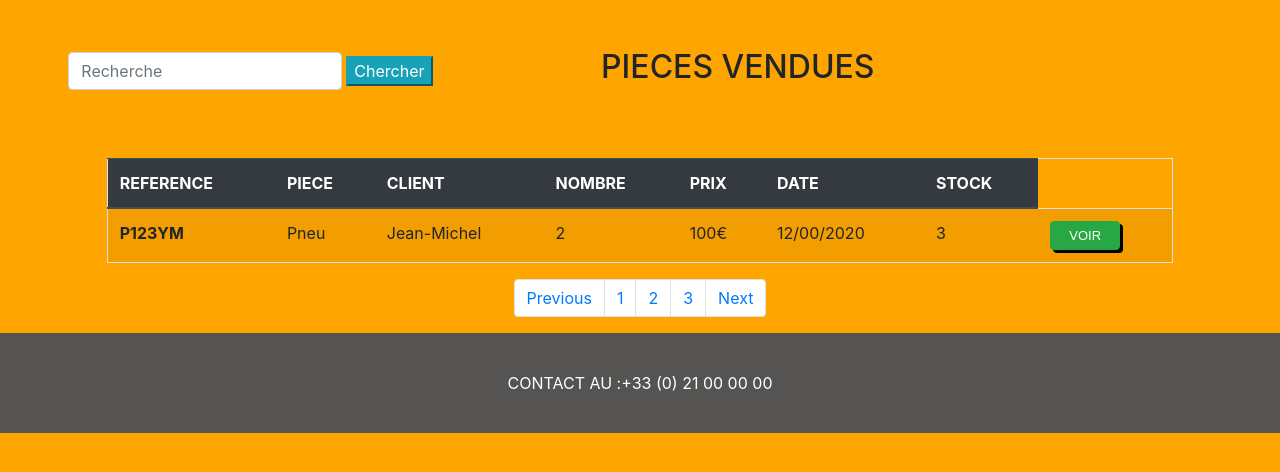
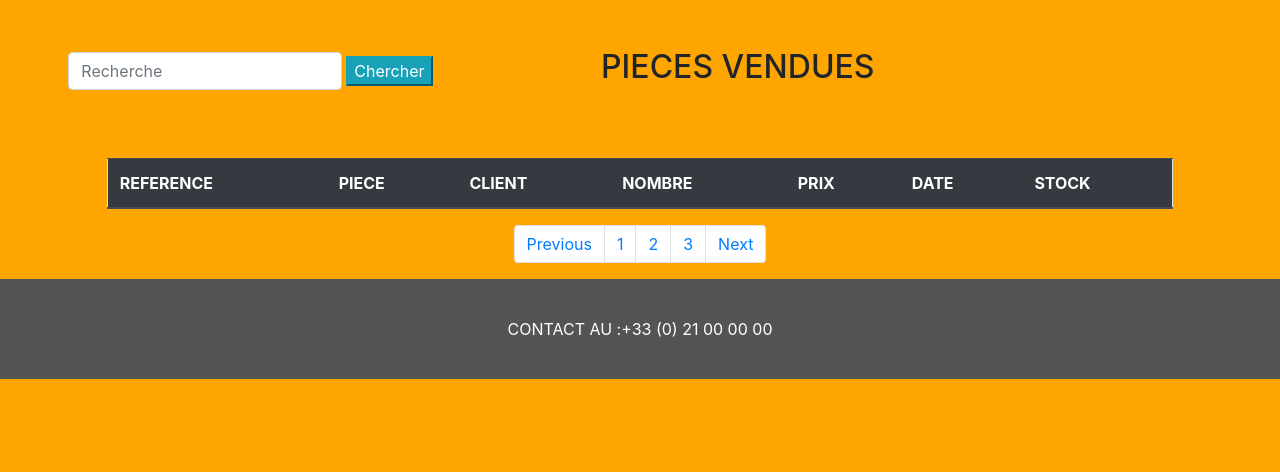
Before and after one commit to theod94/STOCK, a PHP site: page /liste_pieces_vendues.php in a window 1280 px wide. Shown: the part 98-570 px from the top of the page. Run offline with PHP 8.4, Linux system fonts and the light colour scheme; the visitor is signed in with stand-in values (Sample User, id 1); lists and menus that the app fills with data are empty; some libraries are stand-ins or nearby versions.

Commit message:
modification_piece

```diff
--- a/classes/pieces.php
+++ b/classes/pieces.php
@@ -127,8 +127,9 @@
 
         $stmt =  $this->bdd->prepare($update);
         var_dump($stmt);
-        $stmt->execute([':reference' => $this->reference, ':fabriquant' =>  $this->fabriquant, ':name' => $this->name, ':allee' =>  $this->allee, ':etage' => $this->etage, ':prix' =>  $this->prix, ':id' => $this->id]);
+        $result = $stmt->execute([':reference' => $this->reference, ':fabriquant' =>  $this->fabriquant, ':name' => $this->name, ':allee' =>  $this->allee, ':etage' => $this->etage, ':prix' =>  $this->prix, ':id' => $this->id]);
 
-        var_dump($this->bdd->errorInfo());
+        var_dump($result);
+        var_dump($stmt->debugDumpParams());
     }
 }
--- a/liste_pieces_vendues.php
+++ b/liste_pieces_vendues.php
@@ -3,12 +3,13 @@
 require_once('connexion_base_de_donnee.php');
 require_once('include/config.php');
 
-// récupère les données de l'utilisateur
-// $stmt = $bdd->prepare("SELECT pieces.*, utilisateurs.name as username, image.name as imagename FROM post")
-// // -- inner join image ON post.id=image.id_post
-// // -- inner join utilisateurs ON post.id_user=utilisateurs.id;
+// // récupère les données de la table
+// $stmt = $bdd->prepare("SELECT pieces.*, images.name as imagename FROM pieces
+// inner join images ON pieces.id=images.id_pieces");
 // $result2 = $stmt->execute();
-// $result = $stmt->fetchAll();
+// $result = $stmt->fetchAll(PDO::FETCH_ASSOC);
+// // var_dump($result);
+
 ?>
 
 <!DOCTYPE html>
@@ -60,16 +61,7 @@
             </thead>
 
             <tbody>
-                <tr>
-                    <th scope="row">P123YM</th>
-                    <td class="hyde" >Pneu</td>
-                    <td class="hyde" >Jean-Michel</td>
-                    <td class="hyde" >2</td>
-                    <td>100€</td>
-                    <td class="hyde" >12/00/2020</td>
-                    <td>3</td>
-                    <td><a href="fiche_produit.php" class="bouton4 btn">VOIR</a></td>
-                </tr>
+
             </tbody>
 
         </table>
--- a/search_pieces.php
+++ b/search_pieces.php
@@ -43,10 +43,6 @@
             </select>
             <br>
 
-            <!-- <option value="Harley-Davidson">Harley-Davidson</option>
-                        <option value="Aprilia">Aprilia</option>
-                        <option value="Suzuki">Suzuki</option> -->
-
             <div class="text-center">
                 <button type="submit" class="mb-3 mt-3 bouton_ref">Valider</button>
             </div>
```
Also changed, not shown: modif_pieces_rac.php (added, +32 -0 lines), modification_pieces.php (+6 -33 lines), mon_compte.php (line endings or trailing spaces).
